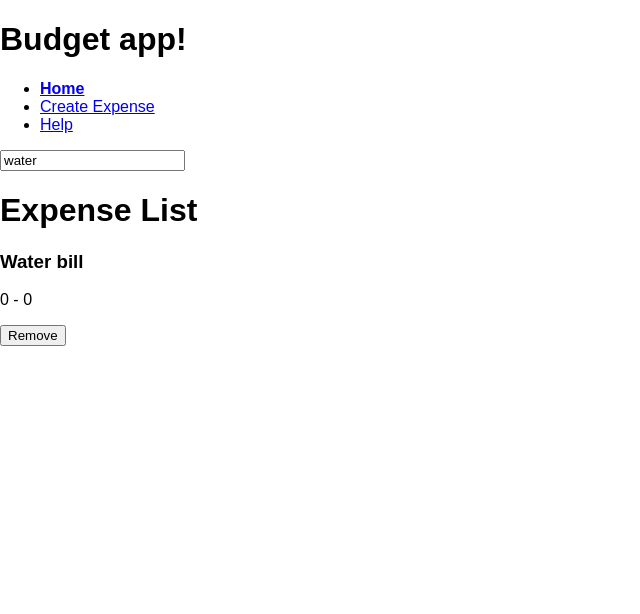
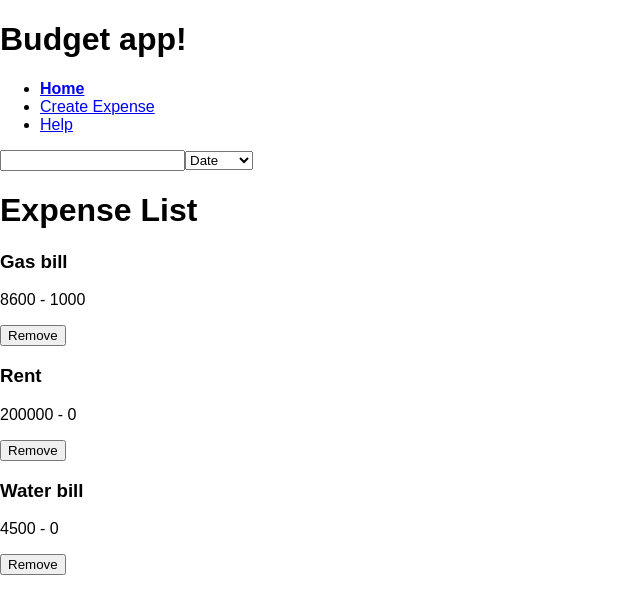
Before and after one commit to benhalverson/react-budget-app, a React (Create React App) app: page / in a window 1280 px wide. Shown: the top 614 px of the page, without its empty margins (0-640 px from the left). Built offline with nearby package versions, Linux system fonts and the light colour scheme.

Commit message:
feat(sorting): able to sort by date or amount with select dropdown

```diff
--- a/src/App.js
+++ b/src/App.js
@@ -8,9 +8,10 @@ import getVisibleExpenses from './selectors/expenses';
 import './App.css';
 const store = configureStore();
 
-store.dispatch(addExpense({ description: 'Water bill'}));
-store.dispatch(addExpense({ description: 'Gas bill'}));
-store.dispatch(setTextFilter('water'));
+store.dispatch(addExpense({ description: 'Water bill', amount: 4500}));
+store.dispatch(addExpense({ description: 'Rent', amount: 200000}));
+store.dispatch(addExpense({ description: 'Gas bill', amount: 8600, createdAt: 1000}));
+
 
 class App extends Component {
   render() {
--- a/src/components/ExpenseListFilters.js
+++ b/src/components/ExpenseListFilters.js
@@ -1,11 +1,26 @@
 import React from 'react';
 import { connect } from 'react-redux';
-import { setTextFilter } from '../actions/filters';
+import { setTextFilter, sortByDate, sortByAmount } from '../actions/filters';
 const ExpenseListFilters = (props) => (
-  <div><input type="text" value={props.filters.text} onChange={(e) => {
-    e.preventDefault();
-    props.dispatch(setTextFilter(e.target.value));
-  }}/></div>
+  <div>
+    <input type="text" value={props.filters.text} onChange={(e) => {
+      e.preventDefault();
+      props.dispatch(setTextFilter(e.target.value));
+    }}/>
+    <select
+      value={props.filters.sortBy}
+      onChange={(e) => {
+        if (e.target.value === 'date') {
+          props.dispatch(sortByDate());
+        } else if (e.target.value === 'amount') {
+          props.dispatch(sortByAmount());
+        }
+      }}
+    >
+      <option value="date">Date</option>
+      <option value="amount">Amount</option>
+    </select>
+  </div>
 )
 const mapStateToProps = (state) => {
   return {
```
